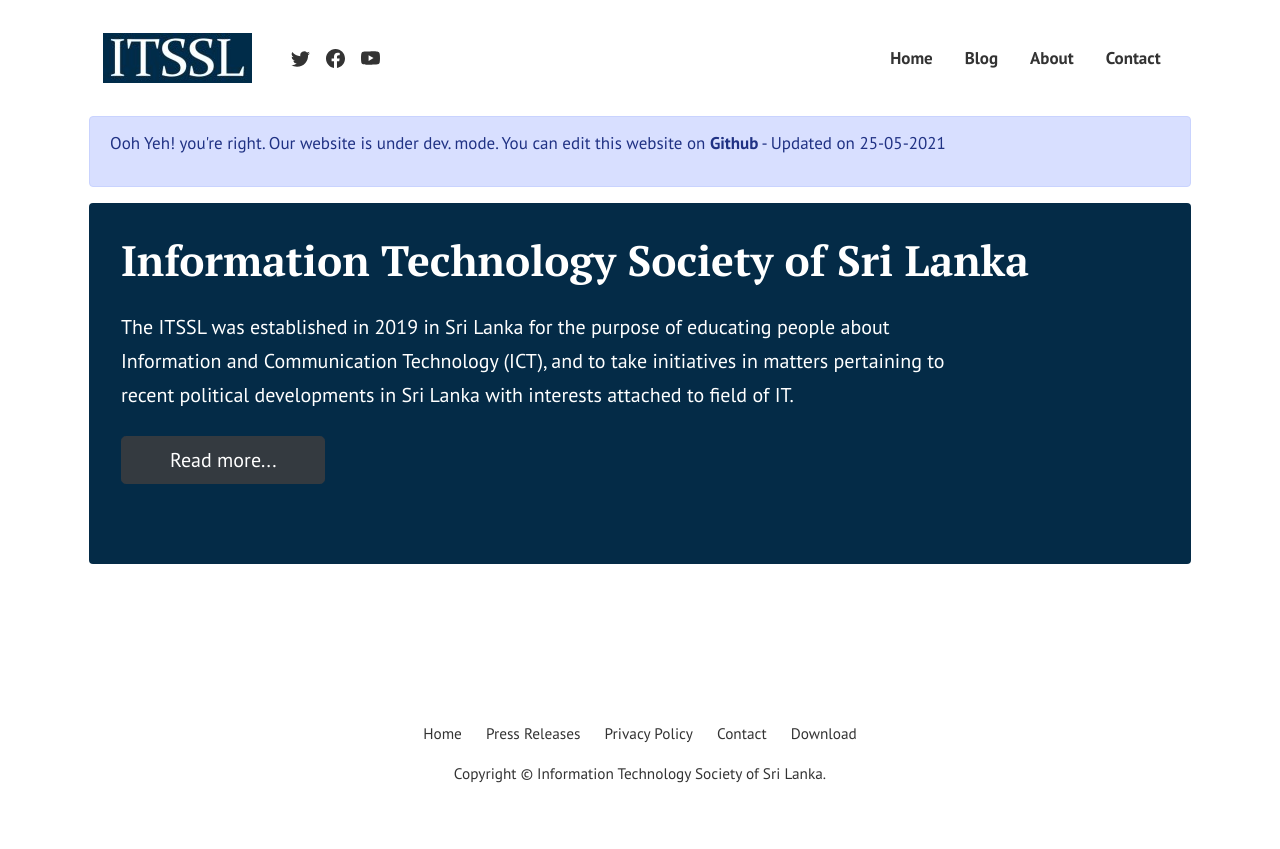
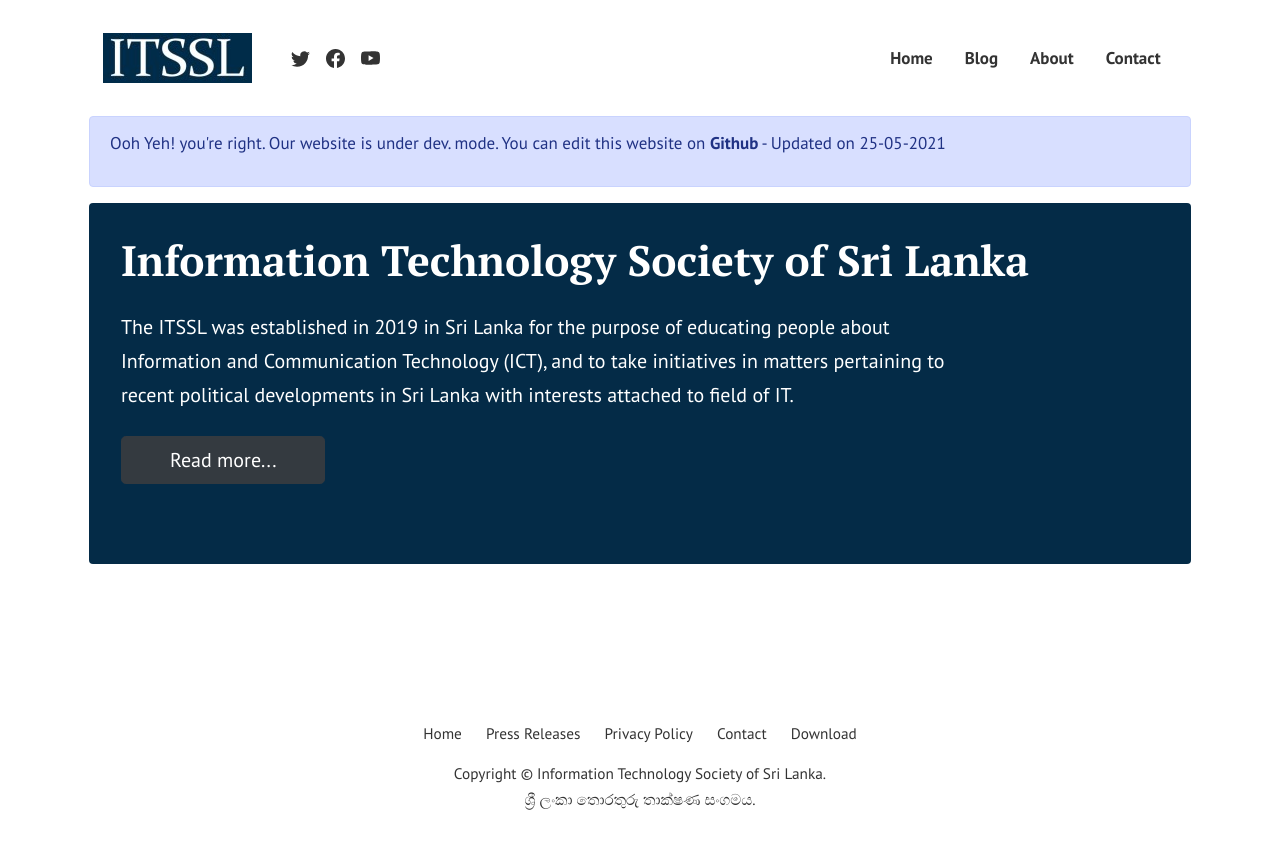
Before and after one commit to ITSSL/itssl.org, a Jekyll site: the page built from index.html, in a window 1280 px wide. Shown: the top 849 px of the page. Built offline with Jekyll 4.4.1, drawn with Linux system fonts in a browser that asks for light colours; the list of posts is cut into pages by our own code.

Commit message:
Update footer.html

```diff
--- a/_includes/footer.html
+++ b/_includes/footer.html
@@ -7,7 +7,8 @@
     {% endfor %}
     </ul>
     <div class="copyright small">
-       Copyright © {{site.title}}.
+       Copyright © {{site.title}}.<br>
+       ශ්‍රී ලංකා තොරතුරු තාක්ෂණ සංගමය.
     </div>
 </footer>
 
```
